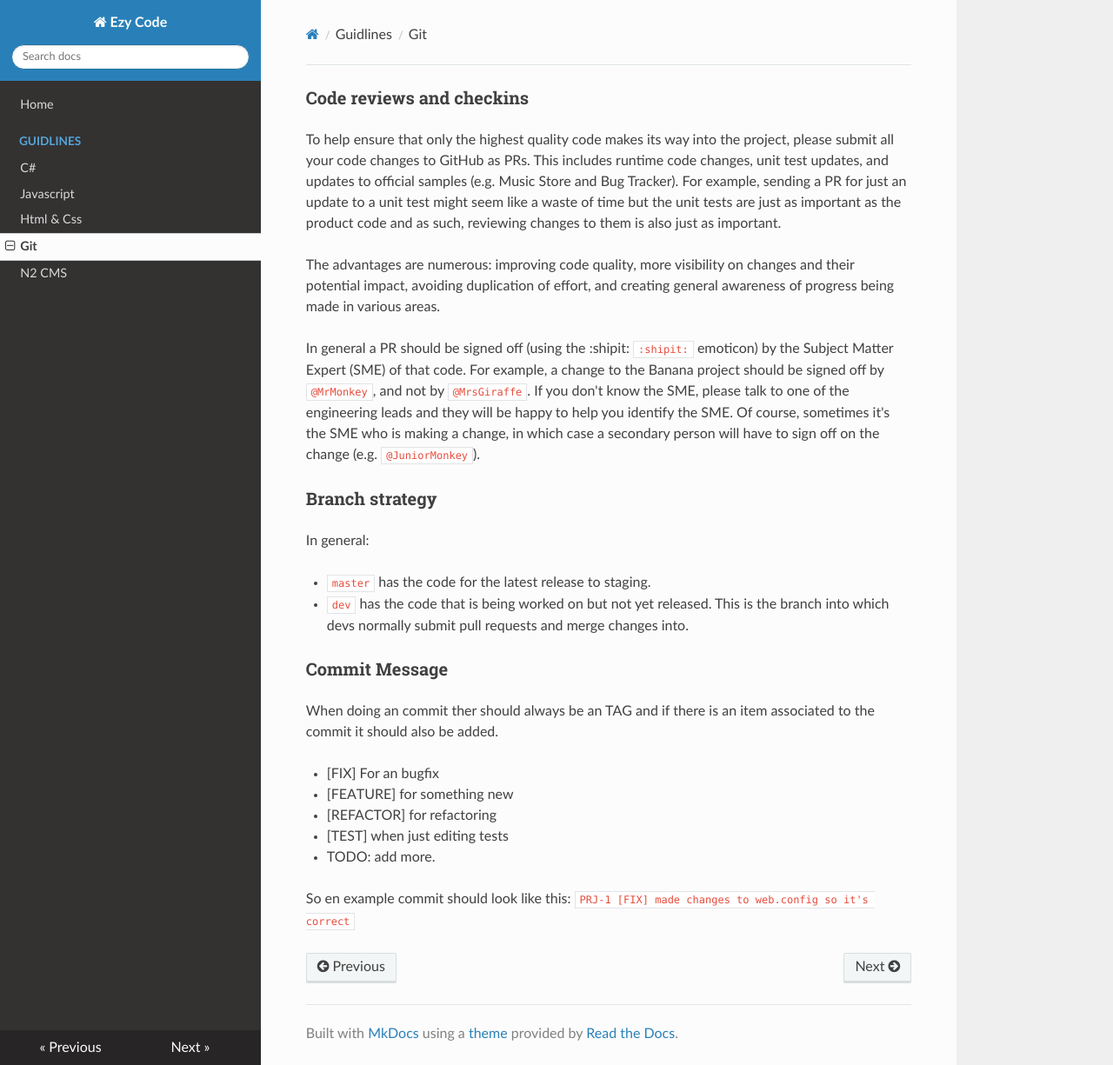
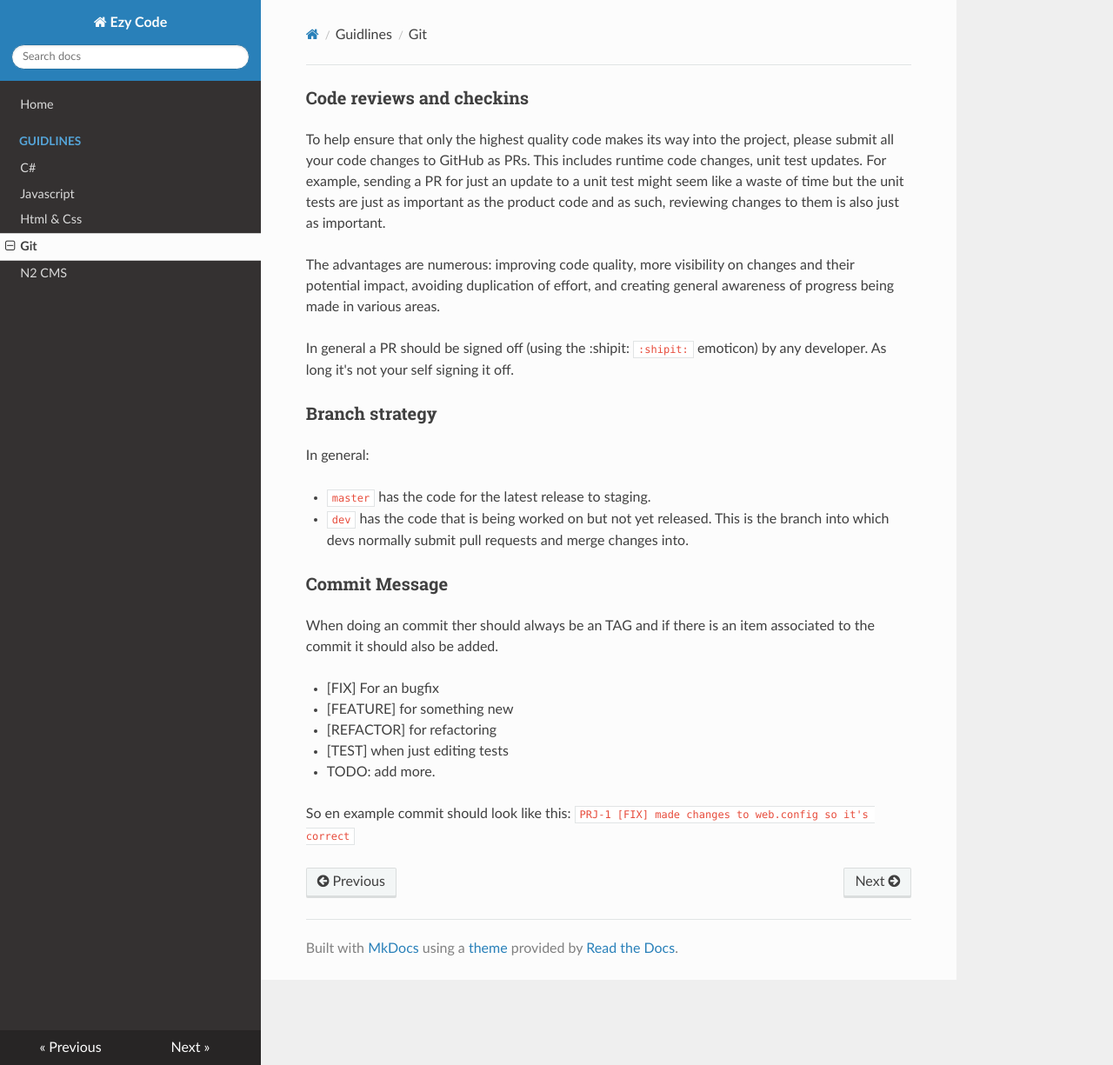
Before and after one commit to EzyWebwerkstaden/Docs, an MkDocs documentation site: the page built from docs/guidlines/git.md, in a window 1280 px wide and 1225 px high. Shown: the whole window at 87% size. Built offline with MkDocs 1.6.1, drawn with Linux system fonts in a browser that asks for light colours; nearby versions of some CDN libraries; old or Windows-style settings are respelled for this version of MkDocs.

Commit message:
fixat lite med git guidlines

```diff
--- a/docs/guidlines/git.md
+++ b/docs/guidlines/git.md
@@ -1,10 +1,10 @@
 ### Code reviews and checkins
 
-To help ensure that only the highest quality code makes its way into the project, please submit all your code changes to GitHub as PRs. This includes runtime code changes, unit test updates, and updates to official samples (e.g. Music Store and Bug Tracker). For example, sending a PR for just an update to a unit test might seem like a waste of time but the unit tests are just as important as the product code and as such, reviewing changes to them is also just as important.
+To help ensure that only the highest quality code makes its way into the project, please submit all your code changes to GitHub as PRs. This includes runtime code changes, unit test updates. For example, sending a PR for just an update to a unit test might seem like a waste of time but the unit tests are just as important as the product code and as such, reviewing changes to them is also just as important.
 
 The advantages are numerous: improving code quality, more visibility on changes and their potential impact, avoiding duplication of effort, and creating general awareness of progress being made in various areas.
 
-In general a PR should be signed off (using the :shipit: `:shipit:` emoticon) by the Subject Matter Expert (SME) of that code. For example, a change to the Banana project should be signed off by `@MrMonkey`, and not by `@MrsGiraffe`. If you don't know the SME, please talk to one of the engineering leads and they will be happy to help you identify the SME. Of course, sometimes it's the SME who is making a change, in which case a secondary person will have to sign off on the change (e.g. `@JuniorMonkey`).
+In general a PR should be signed off (using the :shipit: `:shipit:` emoticon) by any developer. As long it's not your self signing it off.
 
 ### Branch strategy
 
```
